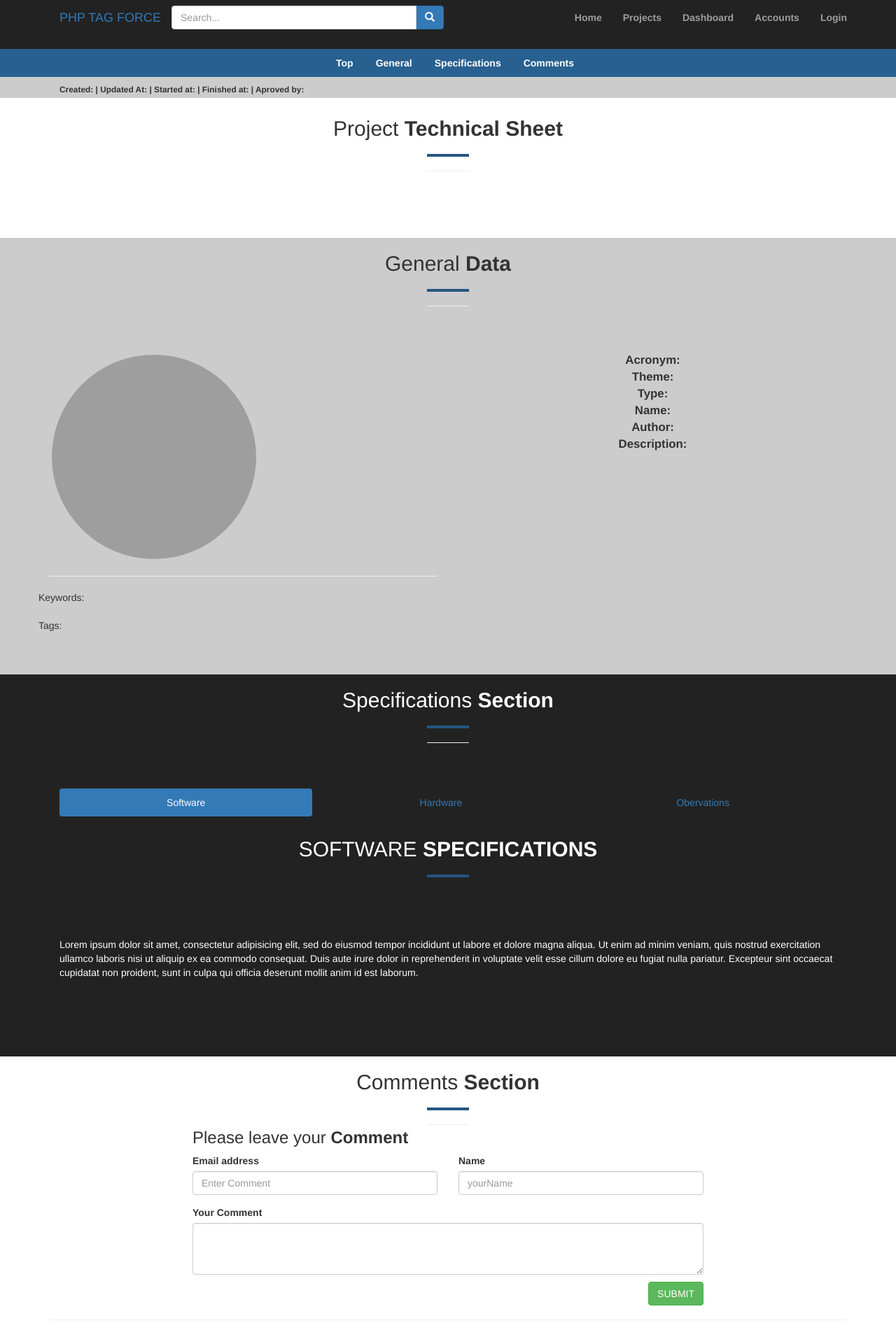
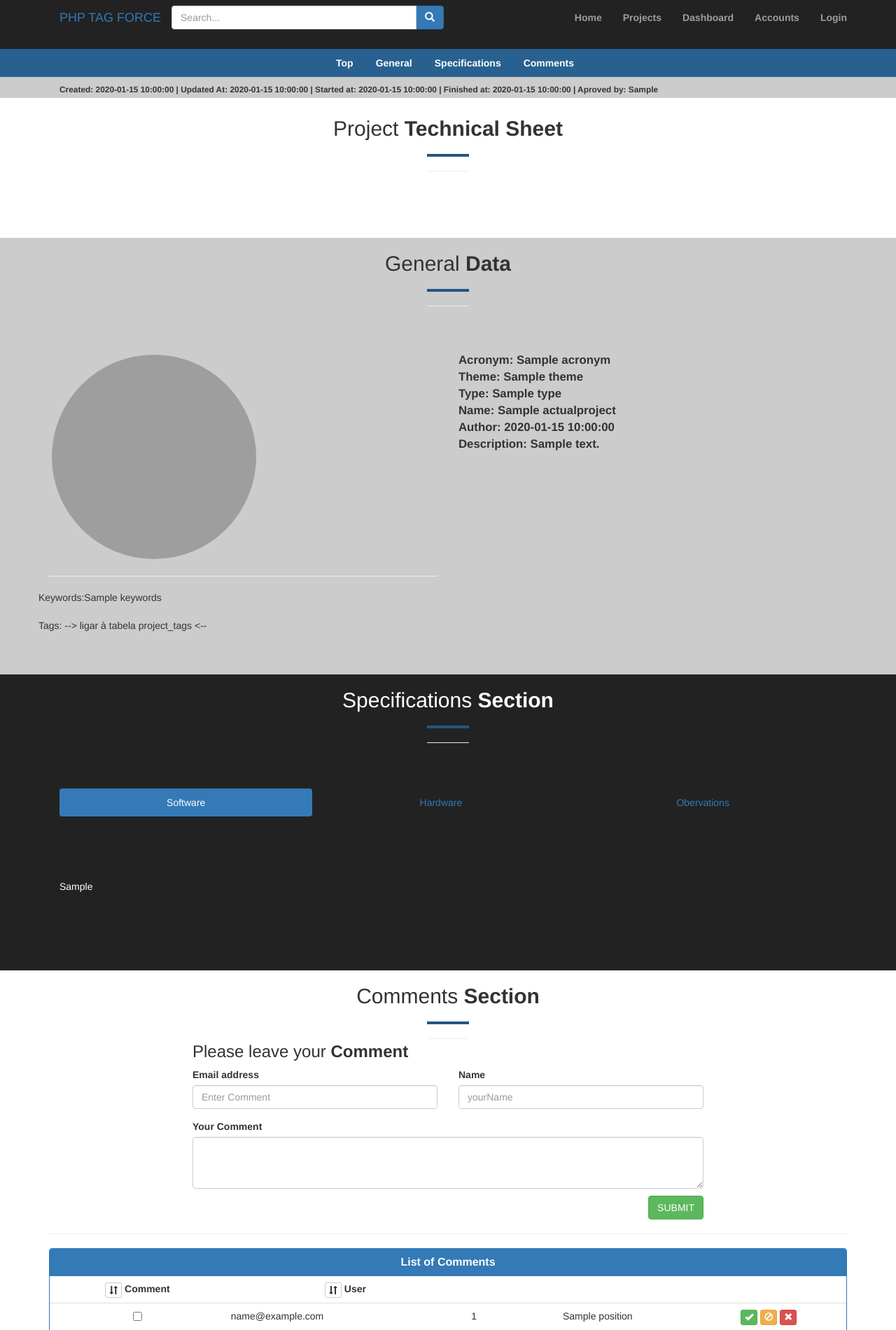
Before and after one commit to smasher35/PHP_TAG_FORCE, a PHP site: template AINET/MVC/Views/projects/projectDetails.view.php in a window 1280 px wide. Shown: the top 1901 px of the page at 70% size. Run offline with PHP 8.4, Linux system fonts and the light colour scheme; the template is opened without the code that fills it: most values are stand-ins (such as "Sample title", 1, 10 or a date in 2020); data that the repository does not hold is empty; some libraries are stand-ins or nearby versions; grey boxes are pictures that could not be loaded.

Commit message:
MAJOR UPDATE
PROJECT DETAILS CODIFICADO --> já vai buscar o projecto actual

```diff
--- a/AINET/MVC/Controllers/ProjectController.php
+++ b/AINET/MVC/Controllers/ProjectController.php
@@ -6,9 +6,9 @@
 
 class ProjectController {
 
-    public function listProjects()
-    {
-        return Project::all();
+
+    public function listProjectByid($id){
+        return Project::getListProjectById($id);
     }
     public function listRejectedProjects()
     {
--- a/AINET/MVC/Views/main.view.php
+++ b/AINET/MVC/Views/main.view.php
@@ -129,7 +129,7 @@
                     <div class="col-md-3 col-sm-6 service">
                     <i class="fa fa-desktop"></i>
                     <br>
-                    <a href="projectDetails.php" class="btn btn-primary button-padding">View Project</a>
+                    <a href="projectDetails.php?project_id=<?=$project->id?>" class="btn btn-primary button-padding">View Project</a>
                     <h4><strong><?= $project->name?></strong></h4>
 
                     <p><?= $project->description?></p>
--- a/AINET/MVC/Views/projects/projectDetails.view.php
+++ b/AINET/MVC/Views/projects/projectDetails.view.php
@@ -23,7 +23,7 @@
     <div class="row techSheetHeader">
         <div class="container">
             <div class="col-md-12">
-                <p>Created: | Updated At: | Started at:  | Finished at: | Aproved by: </p>
+                <p>Created: <?=$actualproject->created_at?> | Updated At: <?=$actualproject->updated_at?> | Started at: <?=$actualproject->started_at?>  | Finished at: <?=$actualproject->finished_at?> | Aproved by: <?=$actualproject->approved_by?> </p>
             </div>
         </div>
     </div>
@@ -68,10 +68,10 @@
                 <hr>
                 <div class="row align-left tagsKeywords">
                     <p>
-                        Keywords:
+                        Keywords:<?=$actualproject->keywords?>
                         <br>
                         <br>
-                        Tags:
+                        Tags: --> ligar à tabela project_tags <--
 
                     </p>
                 </div>
@@ -79,14 +79,14 @@
 
             <!---------------------------------------------------------- DADOS GERAIS ------------------------------------------------------------------------------->
             <div class="col-md-6">
-                <div class="center">
+                <div class="left">
                     <p class="techSheetDetails">
-                        Acronym: <br>
-                        Theme: <br>
-                        Type: <br>
-                        Name: <br>
-                        Author: <br>
-                        Description: <br>
+                        Acronym: <?=$actualproject->acronym?> <br>
+                        Theme: <?=$actualproject->theme?> <br>
+                        Type: <?=$actualproject->type?> <br>
+                        Name: <?=$actualproject->name?><br>
+                        Author: <?=$actualproject->created_by?><br>
+                        Description: <?=$actualproject->description?><br>
                     </p>
                 </div><!-- fecha center --->
             </div><!-- fecha dados gerais --->
@@ -117,50 +117,23 @@
                     <li><a href="#observations" data-toggle="tab">Obervations</a></li>
                 </ul>
                 <div class="tab-content techSheetTabs">
-                        <div class="tab-pane fade in active" id="software">
-                             <div class="align-center" style="color: #ffffff">
-                                <h2>SOFTWARE <strong>SPECIFICATIONS</strong></h2>
-                            <div class="line"></div>
-                        </div>
+                    <div class="tab-pane fade in active" id="software">
                         <p class="padding">
-                            Lorem ipsum dolor sit amet, consectetur adipisicing elit, sed do eiusmod
-                            tempor incididunt ut labore et dolore magna aliqua. Ut enim ad minim veniam,
-                            quis nostrud exercitation ullamco laboris nisi ut aliquip ex ea commodo
-                            consequat. Duis aute irure dolor in reprehenderit in voluptate velit esse
-                            cillum dolore eu fugiat nulla pariatur. Excepteur sint occaecat cupidatat non
-                            proident, sunt in culpa qui officia deserunt mollit anim id est laborum.
+                            <?=$actualproject->used_software?>
                         </p>
 
                     </div><!-- fecha tab-pane software --->
 
                     <div class="tab-pane fade in " id="hardware">
-                            <div class="align-center" style="color: #ffffff">
-                                <h2>HARDWARE <strong>SPECIFICATIONS</strong></h2>
-                                <div class="line"></div>
-                            </div>
                         <p class="padding">
-                            Lorem ipsum dolor sit amet, consectetur adipisicing elit, sed do eiusmod
-                            tempor incididunt ut labore et dolore magna aliqua. Ut enim ad minim veniam,
-                            quis nostrud exercitation ullamco laboris nisi ut aliquip ex ea commodo
-                            consequat. Duis aute irure dolor in reprehenderit in voluptate velit esse
-                            cillum dolore eu fugiat nulla pariatur. Excepteur sint occaecat cupidatat non
-                            proident, sunt in culpa qui officia deserunt mollit anim id est laborum.
+                            <?=$actualproject->used_hardware?>
                         </p>
 
                     </div><!-- fecha tab-pane hardware --->
 
                     <div class="tab-pane fade in" id="observations">
-                            <div class="align-center" style="color: #ffffff">
-                                <h2>PROJECT <strong>OBSERVATIONS</strong></h2>
-                                <div class="line"></div>
-                            </div>
                         <p class="padding">
-                            Lorem ipsum dolor sit amet, consectetur adipisicing elit, sed do eiusmod
-                            tempor incididunt ut labore et dolore magna aliqua. Ut enim ad minim veniam,
-                            quis nostrud exercitation ullamco laboris nisi ut aliquip ex ea commodo
-                            consequat. Duis aute irure dolor in reprehenderit in voluptate velit esse
-                            cillum dolore eu fugiat nulla pariatur. Excepteur sint occaecat cupidatat non
-                            proident, sunt in culpa qui officia deserunt mollit anim id est laborum.
+                            <?=$actualproject->observations?>
                         </p>
                     </div><!-- fecha tab-pane observations--->
                 </div><!-- fecha tab-container --->
--- a/AINET/Styles/styles.css
+++ b/AINET/Styles/styles.css
@@ -438,6 +438,7 @@
 .techSheetDetails {
     font-size:120%;
     font-weight: bold;
+    text-align: justify;
 }
 
 .tagsKewywords {
--- a/AINET/projectDetails.php
+++ b/AINET/projectDetails.php
@@ -13,9 +13,12 @@
 
 
 $projectController = new ProjectController();
-$projects = $projectController->listProjects();
 $accountController = new AccountController();
 
+$projectid = $_GET['project_id'];
+
+
+$actualproject = $projectController->listProjectByid($projectid);
 $title = "PHP TAG FORCE - Projects Technical Sheet";
 
 
```
Also changed, not shown: AINET/MVC/Model/Project.php (+7 -0 lines).
